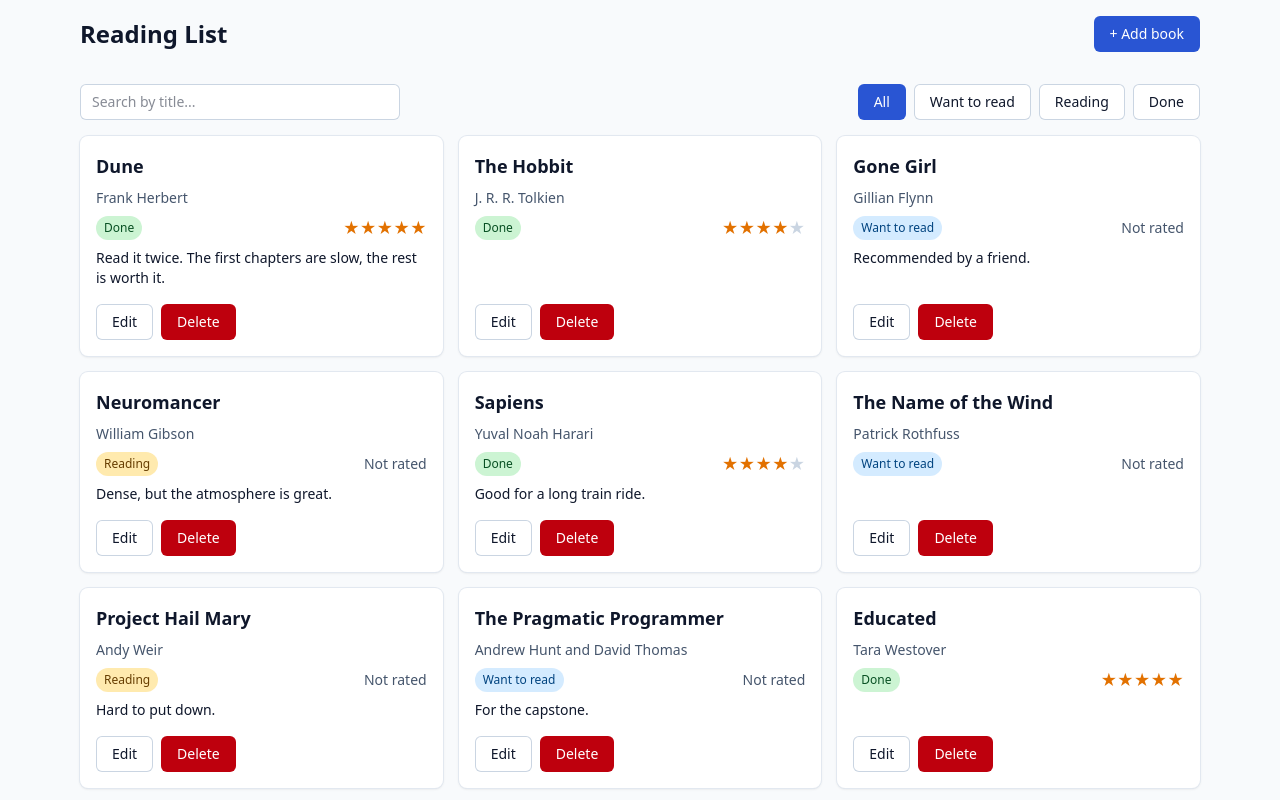
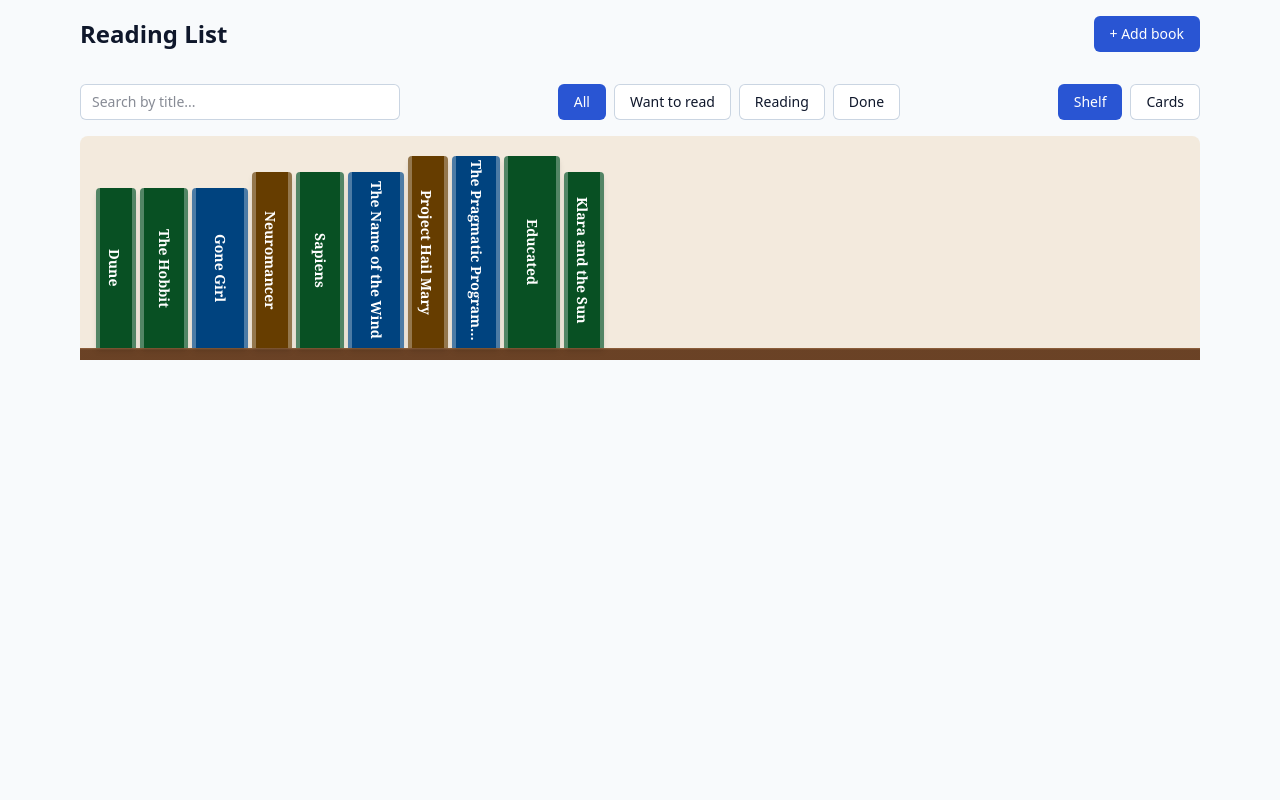
Before and after one commit to RukiDV/reading_list_app, a React (Vite) app: page / in a window 1280 px wide. Shown: the top 800 px of the page. Built offline with nearby package versions, Linux system fonts and the light colour scheme.

Commit message:
Add a bookshelf view with pull-out spines and an opening cover, next to the card view

```diff
--- a/src/App.tsx
+++ b/src/App.tsx
@@ -3,12 +3,14 @@ import { useEffect, useRef, useState } from "react";
 import { filterBooks } from "./books";
 import BookFormDialog from "./components/BookFormDialog";
 import BookGrid from "./components/BookGrid";
+import BookShelf from "./components/BookShelf";
 import ConfirmDeleteDialog from "./components/ConfirmDeleteDialog";
 import EmptyState from "./components/EmptyState";
 import Header from "./components/Header";
 import Toast from "./components/Toast";
 import type { ToastMessage } from "./components/Toast";
 import Toolbar from "./components/Toolbar";
+import type { ViewMode } from "./components/ViewToggle";
 import type { Book, NewBook, StatusFilter } from "./types";
 import { useBooks } from "./useBooks";
 
@@ -23,6 +25,8 @@ export default function App() {
   const { books, addBook, updateBook, deleteBook } = useBooks();
   const [status, setStatus] = useState<StatusFilter>("all");
   const [query, setQuery] = useState("");
+  const [view, setView] = useState<ViewMode>("shelf");
+  const [selectedId, setSelectedId] = useState<string | null>(null);
   const [dialog, setDialog] = useState<DialogState>(null);
   const [toast, setToast] = useState<ToastMessage | null>(null);
   const nextToastId = useRef(0);
@@ -67,17 +71,27 @@ export default function App() {
         <Toolbar
           query={query}
           status={status}
+          view={view}
+          onViewChange={setView}
           onQueryChange={setQuery}
           onStatusChange={setStatus}
         />
-        {visibleBooks.length > 0 ? (
+        {visibleBooks.length === 0 ? (
+          <EmptyState />
+        ) : view === "shelf" ? (
+          <BookShelf
+            books={visibleBooks}
+            selectedId={selectedId}
+            onSelect={setSelectedId}
+            onEdit={(book) => setDialog({ type: "form", book })}
+            onDelete={(book) => setDialog({ type: "delete", book })}
+          />
+        ) : (
           <BookGrid
             books={visibleBooks}
             onEdit={(book) => setDialog({ type: "form", book })}
             onDelete={(book) => setDialog({ type: "delete", book })}
           />
-        ) : (
-          <EmptyState />
         )}
       </main>
       {dialog?.type === "form" && (
--- /dev/null
+++ b/src/components/BookCover.tsx
@@ -0,0 +1,21 @@
+import { STATUS_SOLID_CLASSES } from "../statusColors";
+import type { Book } from "../types";
+
+type BookCoverProps = { book: Book };
+
+/** A cover that swings open when it appears (a 3D turn around its left edge). */
+export default function BookCover({ book }: BookCoverProps) {
+  return (
+    <div
+      aria-hidden="true"
+      className="w-40 shrink-0 self-center perspective-distant sm:self-start"
+    >
+      <div
+        className={`${STATUS_SOLID_CLASSES[book.status]} flex h-56 origin-left flex-col justify-between rounded-r-md border-l-8 border-on-accent/30 p-4 font-serif text-on-accent shadow-lg transform-3d motion-safe:animate-cover-open`}
+      >
+        <p className="text-xl font-bold">{book.title}</p>
+        <p className="text-sm">{book.author}</p>
+      </div>
+    </div>
+  );
+}
--- /dev/null
+++ b/src/components/BookDetail.tsx
@@ -0,0 +1,69 @@
+import { useEffect, useRef } from "react";
+
+import type { Book } from "../types";
+import BookCover from "./BookCover";
+import Button from "./Button";
+import Rating from "./Rating";
+import StatusBadge from "./StatusBadge";
+
+type BookDetailProps = {
+  id: string;
+  book: Book;
+  onEdit: (book: Book) => void;
+  onDelete: (book: Book) => void;
+  onClose: () => void;
+};
+
+export default function BookDetail({
+  id,
+  book,
+  onEdit,
+  onDelete,
+  onClose,
+}: BookDetailProps) {
+  const ref = useRef<HTMLElement>(null);
+
+  // On a small screen the panel is below the fold, so bring it into view.
+  useEffect(() => {
+    const reduceMotion = window.matchMedia?.(
+      "(prefers-reduced-motion: reduce)"
+    ).matches;
+    ref.current?.scrollIntoView?.({
+      block: "nearest",
+      behavior: reduceMotion ? "auto" : "smooth",
+    });
+  }, []);
+
+  return (
+    <section
+      ref={ref}
+      id={id}
+      aria-label={`Details: ${book.title}`}
+      className="mt-4 flex flex-col gap-4 rounded-lg bg-surface p-4 ring-1 ring-line motion-safe:animate-detail-in sm:flex-row"
+    >
+      <BookCover book={book} />
+      <div className="flex flex-1 flex-col gap-2">
+        <h2 className="text-xl font-semibold">{book.title}</h2>
+        <p className="text-muted">{book.author}</p>
+        <div className="flex items-center gap-4">
+          <StatusBadge status={book.status} />
+          <Rating rating={book.rating} />
+        </div>
+        {book.notes && <p className="text-ink">{book.notes}</p>}
+        <div className="mt-auto flex flex-wrap gap-2 pt-2">
+          <Button aria-label={`Edit ${book.title}`} onClick={() => onEdit(book)}>
+            Edit
+          </Button>
+          <Button
+            variant="danger"
+            aria-label={`Delete ${book.title}`}
+            onClick={() => onDelete(book)}
+          >
+            Delete
+          </Button>
+          <Button onClick={onClose}>Close</Button>
+        </div>
+      </div>
+    </section>
+  );
+}
--- /dev/null
+++ b/src/components/BookShelf.tsx
@@ -0,0 +1,55 @@
+import { useId } from "react";
+
+import type { Book } from "../types";
+import BookDetail from "./BookDetail";
+import BookSpine from "./BookSpine";
+
+type BookShelfProps = {
+  books: Book[];
+  selectedId: string | null;
+  onSelect: (id: string | null) => void;
+  onEdit: (book: Book) => void;
+  onDelete: (book: Book) => void;
+};
+
+export default function BookShelf({
+  books,
+  selectedId,
+  onSelect,
+  onEdit,
+  onDelete,
+}: BookShelfProps) {
+  const panelId = useId();
+  const selected = books.find((book) => book.id === selectedId);
+
+  return (
+    <div>
+      <ul
+        aria-label="Bookshelf"
+        className="flex flex-wrap content-start gap-x-1 rounded-t-lg bg-shelf-back px-4 shelf-boards"
+      >
+        {books.map((book) => (
+          <BookSpine
+            key={book.id}
+            book={book}
+            selected={book.id === selectedId}
+            panelId={panelId}
+            onSelect={(clicked) =>
+              onSelect(clicked.id === selectedId ? null : clicked.id)
+            }
+          />
+        ))}
+      </ul>
+      {selected && (
+        <BookDetail
+          key={selected.id}
+          id={panelId}
+          book={selected}
+          onEdit={onEdit}
+          onDelete={onDelete}
+          onClose={() => onSelect(null)}
+        />
+      )}
+    </div>
+  );
+}
--- /dev/null
+++ b/src/components/BookSpine.tsx
@@ -0,0 +1,50 @@
+import { STATUS_SOLID_CLASSES } from "../statusColors";
+import type { Book } from "../types";
+
+type BookSpineProps = {
+  book: Book;
+  selected: boolean;
+  panelId: string;
+  onSelect: (book: Book) => void;
+};
+
+const SPINE_WIDTHS = ["w-10", "w-12", "w-14"];
+const SPINE_HEIGHTS = ["h-40", "h-44", "h-48"];
+
+/** The same book always gets the same size, so the shelf does not jump around. */
+function hash(text: string): number {
+  let value = 0;
+  for (const char of text) {
+    value = (value * 31 + char.charCodeAt(0)) >>> 0;
+  }
+  return value;
+}
+
+export default function BookSpine({
+  book,
+  selected,
+  panelId,
+  onSelect,
+}: BookSpineProps) {
+  const seed = hash(book.id);
+  const width = SPINE_WIDTHS[seed % SPINE_WIDTHS.length];
+  const height = SPINE_HEIGHTS[Math.floor(seed / 3) % SPINE_HEIGHTS.length];
+  const lift = selected
+    ? "-translate-y-4 rotate-3"
+    : "hover:-translate-y-2 focus-visible:-translate-y-2";
+
+  return (
+    <li className="flex h-(--shelf-row) items-end pb-(--shelf-board)">
+      <button
+        type="button"
+        aria-label={`${book.title} by ${book.author}`}
+        aria-expanded={selected}
+        aria-controls={selected ? panelId : undefined}
+        onClick={() => onSelect(book)}
+        className={`${width} ${height} ${STATUS_SOLID_CLASSES[book.status]} ${lift} origin-bottom rounded-t-sm border-y-4 border-on-accent/30 px-1 py-2 font-serif text-sm font-semibold text-on-accent shadow-md writing-vertical motion-safe:transition-transform motion-safe:duration-300`}
+      >
+        <span className="block truncate">{book.title}</span>
+      </button>
+    </li>
+  );
+}
--- a/src/components/Toolbar.tsx
+++ b/src/components/Toolbar.tsx
@@ -2,10 +2,14 @@ import { STATUS_LABELS } from "../books";
 import type { StatusFilter } from "../types";
 import { CONTROL_CLASSES } from "./Field";
 import Button from "./Button";
+import ViewToggle from "./ViewToggle";
+import type { ViewMode } from "./ViewToggle";
 
 type ToolbarProps = {
   query: string;
   status: StatusFilter;
+  view: ViewMode;
+  onViewChange: (view: ViewMode) => void;
   onQueryChange: (query: string) => void;
   onStatusChange: (status: StatusFilter) => void;
 };
@@ -20,11 +24,13 @@ const FILTERS: { value: StatusFilter; label: string }[] = [
 export default function Toolbar({
   query,
   status,
+  view,
+  onViewChange,
   onQueryChange,
   onStatusChange,
 }: ToolbarProps) {
   return (
-    <div className="flex flex-col gap-4 py-4 sm:flex-row sm:items-center sm:justify-between">
+    <div className="flex flex-col gap-4 py-4 sm:flex-row sm:flex-wrap sm:items-center sm:justify-between">
       <div className="sm:w-80">
         <label htmlFor="search" className="sr-only">
           Search by title
@@ -50,6 +56,7 @@ export default function Toolbar({
           </Button>
         ))}
       </div>
+      <ViewToggle view={view} onViewChange={onViewChange} />
     </div>
   );
 }
--- /dev/null
+++ b/src/components/ViewToggle.tsx
@@ -0,0 +1,30 @@
+import Button from "./Button";
+
+export type ViewMode = "shelf" | "cards";
+
+type ViewToggleProps = {
+  view: ViewMode;
+  onViewChange: (view: ViewMode) => void;
+};
+
+const VIEWS: { value: ViewMode; label: string }[] = [
+  { value: "shelf", label: "Shelf" },
+  { value: "cards", label: "Cards" },
+];
+
+export default function ViewToggle({ view, onViewChange }: ViewToggleProps) {
+  return (
+    <div role="group" aria-label="View" className="flex gap-2">
+      {VIEWS.map(({ value, label }) => (
+        <Button
+          key={value}
+          variant={view === value ? "primary" : "secondary"}
+          aria-pressed={view === value}
+          onClick={() => onViewChange(value)}
+        >
+          {label}
+        </Button>
+      ))}
+    </div>
+  );
+}
--- a/src/index.css
+++ b/src/index.css
@@ -27,7 +27,59 @@
   --color-danger-600: oklch(0.5 0.21 27);
   --color-danger-700: oklch(0.43 0.19 27);
 
+  /* Bookshelf: wood colors and the size of one shelf row. */
+  --color-shelf-back: oklch(0.94 0.02 75);
+  --color-wood: oklch(0.42 0.07 55);
+  --color-wood-light: oklch(0.55 0.08 60);
+
+  /* Animations. Used as `animate-cover-open` and `animate-detail-in`. */
+  --animate-cover-open: cover-open 700ms ease-out both;
+  --animate-detail-in: detail-in 400ms ease-out both;
+
+  @keyframes cover-open {
+    from {
+      transform: rotateY(-110deg);
+    }
+    to {
+      transform: rotateY(0deg);
+    }
+  }
+
+  @keyframes detail-in {
+    from {
+      opacity: 0;
+      transform: translateY(1rem);
+    }
+    to {
+      opacity: 1;
+      transform: none;
+    }
+  }
+
   --font-sans: system-ui, -apple-system, "Segoe UI", Roboto, sans-serif;
+}
+
+/* Not part of a theme namespace, so these are plain variables. */
+@theme static {
+  --shelf-row: 14rem;
+  --shelf-board: 0.75rem;
+}
+
+/* Draws one wooden board at the bottom of every shelf row. */
+@utility shelf-boards {
+  background-image: repeating-linear-gradient(
+    to bottom,
+    transparent 0,
+    transparent calc(var(--shelf-row) - var(--shelf-board)),
+    var(--color-wood-light) calc(var(--shelf-row) - var(--shelf-board)),
+    var(--color-wood) calc(var(--shelf-row) - var(--shelf-board) + 0.125rem),
+    var(--color-wood) var(--shelf-row)
+  );
+}
+
+/* Tailwind has no writing-mode utility, so this one is ours. Used on book spines. */
+@utility writing-vertical {
+  writing-mode: vertical-rl;
 }
 
 @layer base {
--- /dev/null
+++ b/src/statusColors.ts
@@ -0,0 +1,8 @@
+import type { Status } from "./types";
+
+/** Solid colors for book spines and covers, taken from the status tokens. */
+export const STATUS_SOLID_CLASSES: Record<Status, string> = {
+  "want-to-read": "bg-status-want-fg",
+  reading: "bg-status-reading-fg",
+  done: "bg-status-done-fg",
+};
```
Also changed, not shown: 2 other files (tests, documents, lock files or other folders).
